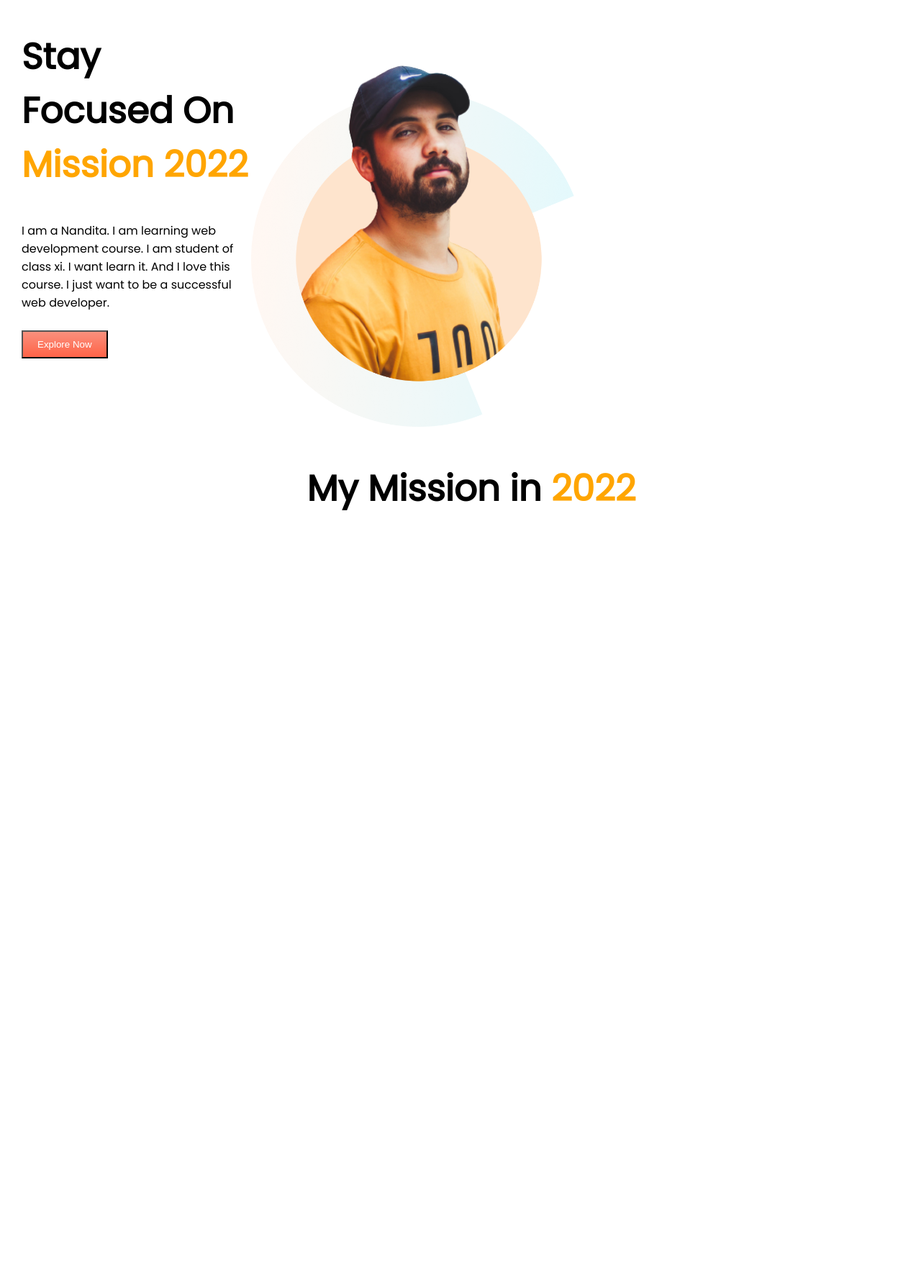
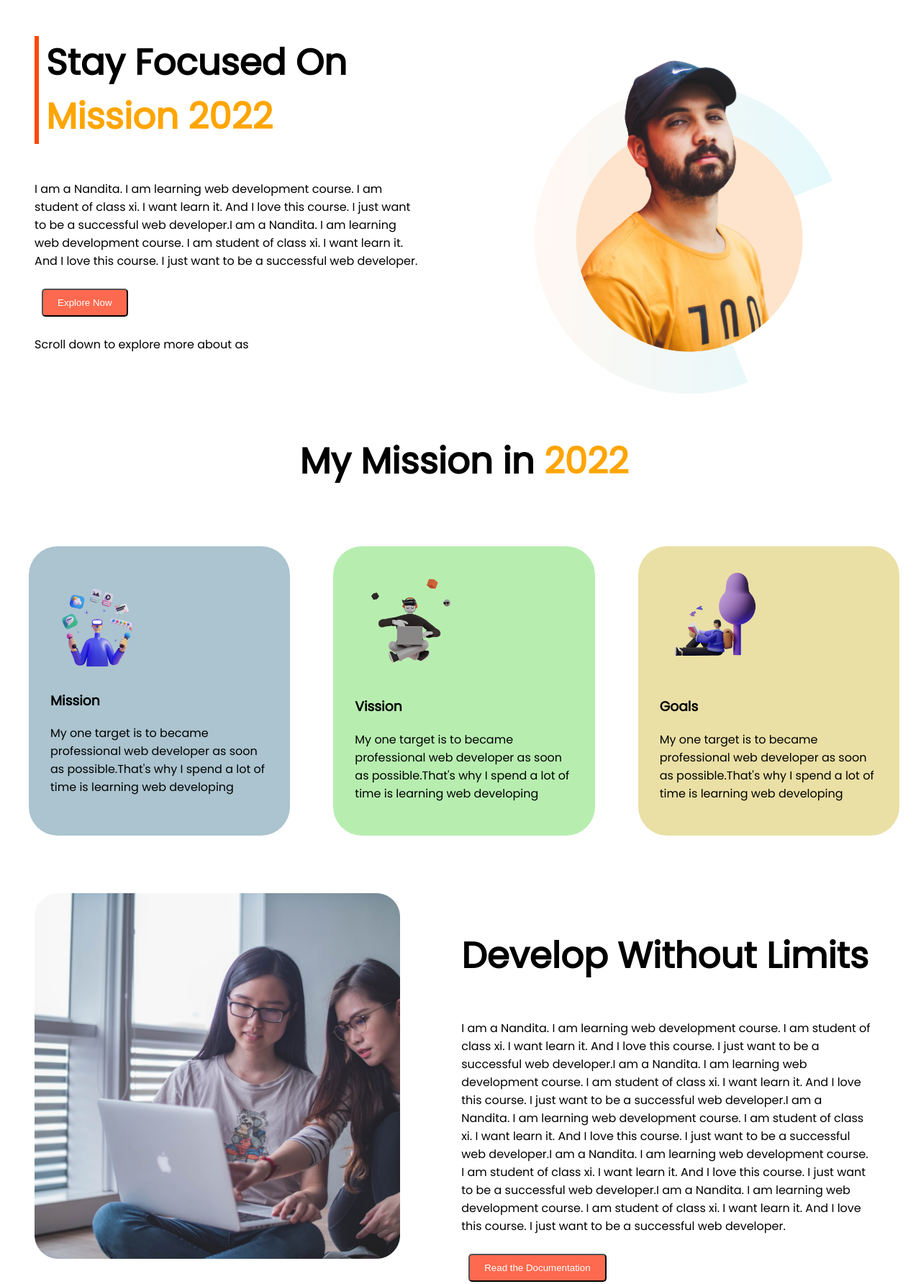
Before and after one commit to Nanditahalder/my-website-repo, a plain HTML site: page index.html in a window 1280 px wide. Shown: the top 1784 px of the page at 72% size. Before the commit the page ends 800 px from the top, so only its background shows below. Drawn offline with Linux system fonts and the light colour scheme; grey boxes are pictures that could not be loaded; a web font is replaced by a local one.

Commit message:
assignment complete

```diff
--- a/index.html
+++ b/index.html
@@ -11,23 +11,115 @@
     <link href="https://fonts.googleapis.com/css2?family=Cairo:wght@300;400;600;700&family=Luxurious+Roman&family=Poppins&family=Roboto+Slab:wght@600&family=Spline+Sans:wght@500&display=swap" rel="stylesheet">
 </head>
 <body>
-    <section class="flexible">
+    <section class="container">
+    <section class="flex">
+
         <div class="half-width">
-            <h1>Stay Focused On <br><span class="stay">Mission 2022</span></h1>
+            <h1 class="style">Stay Focused On <br>
+            <span class="stay">Mission 2022</span></h1>
 
-            <p>I am a Nandita. I am learning web development course. I am student of class xi. I want learn it. And I love this course. I just want to be a successful web developer. </p>
+            <p>I am a Nandita. I am learning web development course. I am student of class xi. I want learn it. And I love this course. I just want to be a successful web developer.I am a Nandita. I am learning web development course. I am student of class xi. I want learn it. And I love this course. I just want to be a successful web developer. </p>
             <button class="btn"><a href="#">Explore Now</a></button>
+            <p>Scroll down to explore more about as</p>
         </div>
-        <div class="person">
+
+        <div class="half-width top-img">
             <img src="image/person-0.png" alt="">
         </div>
+
     </section>
+
     <section>
         <div class="missioner">
             <h1>My Mission in <span class=mission>2022</span></h1>
         </div>
+       <div class="box-wrapper">
+        <div class="box box-1">
+            <div>
+                <img src="image/illustrator-1.png
+                " alt="">
+            </div>
+            <div>
+                <h3>Mission</h3>
+                <p>My one target is to became professional web developer  as soon as possible.That's why I spend a lot of time is learning web developing</p>
+            </div>
+        </div>
+        <div class="box box-2">
+            <div>
+                <img src="image/illustrator-2.png
+                " alt="">
+            </div>
+            <div>
+                <h3>Vission</h3>
+                <p>My one target is to became professional web developer  as soon as possible.That's why I spend a lot of time is learning web developing</p>
+            </div>
+        </div>
+        <div class="box box-3">
+            <div>
+                <img src="image/illustrator-3.png
+                " alt="">
+            </div>
+            <div>
+                <h3>Goals</h3>
+                <p>My one target is to became professional web developer  as soon as possible.That's why I spend a lot of time is learning web developing</p>
+            </div>
+        </div>
+       </div>
+
+    </section>
+
+    <section class="flex">
+
+        <div class="half-width">
+            <img src="image/coding.png" alt="">
+        </div>
+
+          <div class="half-width description">
+            <h1>Develop Without Limits</h1>
+            <p>I am a Nandita. I am learning web development course. I am student of class xi. I want learn it. And I love this course. I just want to be a successful web developer.I am a Nandita. I am learning web development course. I am student of class xi. I want learn it. And I love this course. I just want to be a successful web developer.I am a Nandita. I am learning web development course. I am student of class xi. I want learn it. And I love this course. I just want to be a successful web developer.I am a Nandita. I am learning web development course. I am student of class xi. I want learn it. And I love this course. I just want to be a successful web developer.I am a Nandita. I am learning web development course. I am student of class xi. I want learn it. And I love this course. I just want to be a successful web developer.</p>
+            <button class="btn"><a href="#">Read the Documentation</a></button>
+
+    </div>
+    </section>
+    <section class="flex">
+        <div class="half-width">
+            <h1>Know our <br>Global Community</h1>
+            <p>I am a Nandita. I am learning web development course. I am student of class xi. I want learn it. And I love this course. I just want to be a successful web developer.I am a Nandita. I am learning web development course. I am student of class xi. I want learn it. And I love this course. I just want to be a successful web developer.</p>
+            <button class="btn"><a href="#">Read the Documentation</a></button>
+        </div>
+        <div class="half-width">
+              <img src="image/project.png" alt="">
+        </div>
+    </section>
+
+</section>
+<section>
+    <h1 class="Gallery-title">My Gallery</h1>
+    <div class="gallery">
+        <div>
+            <img src="image/img/1.jpg" alt="">
+        </div>
+        <div>
+            <img src="image/img/2.jpg" alt="">
+        </div>
+        <div>
+            <img src="image/img/3.jpg" alt="">
+        </div>
+        <div><img src="image/img/4.jpg" alt=""></div>
+        <div><img src="image/img/5.jpg" alt=""></div>
+        <div> <img src="image/img/6.jpg" alt=""></div>
 
 
-    </section>
+
+    </div>
+</section>
+<section>
+    <footer>
+       <div  class="footer">
+        <h3>Mission <span class="mission">2022</span></h3>
+        <p>Hard work, perseverance, and Determination for 2022</p>
+       </div>
+    </footer>
+</section>
 </body>
 </html>
--- a/style.css
+++ b/style.css
@@ -2,36 +2,50 @@ body{
     font-family: 'Poppins', sans-serif;
     margin: 0;
 }
+.container{
+    margin-left: 10px;
+}
 .stay{
     color: orange;
 }
+.style{
+    border-left: 6px solid rgb(255, 72, 0);
+    padding: 0 10px;
+}
 h1{
     font-size: 50px;
-    margin-left: 30px;
+
+}
+.flex{
+    display: flex;
 }
 
-p{
-    margin-left: 30px;
-}
+/* .half{
+    width: 80%;
+} */
+
 .half-width{
     width: 50%;
+    padding-left: 3%;
 }
-.flexible{
-    display: flex;
+.top-img{
+    margin-left: 120px;
 }
-.person img{
-    width: 50%;
+.half-width img{
+    width: 80%;
 
 }
 .btn{
-    background-image: linear-gradient(rgba(255, 99, 71, 0.678),tomato);
-    margin: 10px 20px;
+    background-image: linear-gradient(rgba(255, 99, 71, 0.952), rgba(255, 99, 71, 0.952));
+    margin: 10px;
     padding: 10px 20px;
-    margin-left: 30px;
+
+    border-radius: 5px;
 
 }
 .btn a{
     text-decoration: none;
+    outline: none;
     color:white;
 }
 .mission{
@@ -40,3 +54,59 @@ p{
 .missioner{
     text-align: center;
 }
+.box-wrapper{
+    display: flex;
+    margin-bottom: 50px;
+}
+.box{
+    width: 25%;
+
+    padding: 30px;
+    margin: 30px;
+    border-radius: 40px;
+}
+.box-1{
+    background-color: rgba(89, 137, 160, 0.5);
+}
+.box-2{
+    background-color: rgba(101, 219, 86, 0.466);
+}
+.box-3{
+    background-color: rgba(211, 189, 62, 0.466);
+}
+.box img{
+    width: 50%;
+    height: auto
+}
+
+.description{
+    margin-left: -80px;
+    width: 45%;
+}
+.Gallery-title{
+    margin-left: 70px;
+}
+.gallery{
+    margin-left: 30px;
+    margin-right: 30px;
+    margin-bottom: 80px;
+    display: grid;
+    grid-template-columns: repeat(3,1fr);
+    grid-gap:30px 30px;
+}
+.gallery img{
+    width: 100%;
+    height: 100%;
+}
+.footer{
+    text-align: center;
+    background-color: black;
+    color: white;
+    padding: 5px 10px;
+
+}
+
+.footer h3{
+    font-size:40px;
+    padding-bottom: 0;
+}
```
Also changed, not shown: image/img/1.jpg (added), image/img/1111.png (added), image/img/147.jpg (added), image/img/2.jpg (added), image/img/3.jpg (added), image/img/4.jpg (added), image/img/49.jpg (added), image/img/5.jpg (added), image/img/6.jpg (added), image/img/91.jpg (added), image/img/950.jpg (added).
